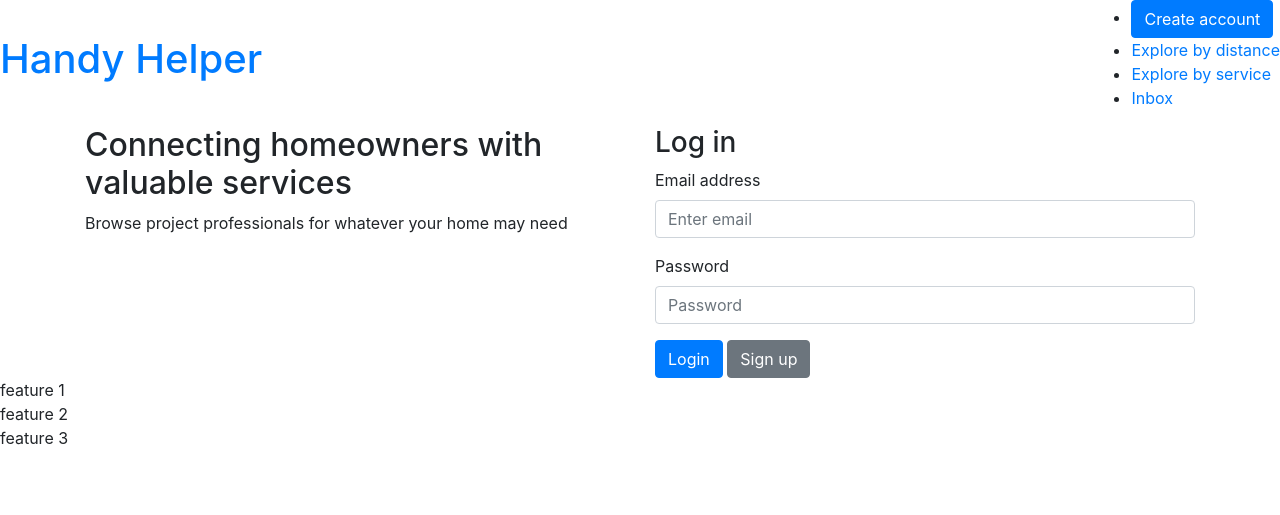
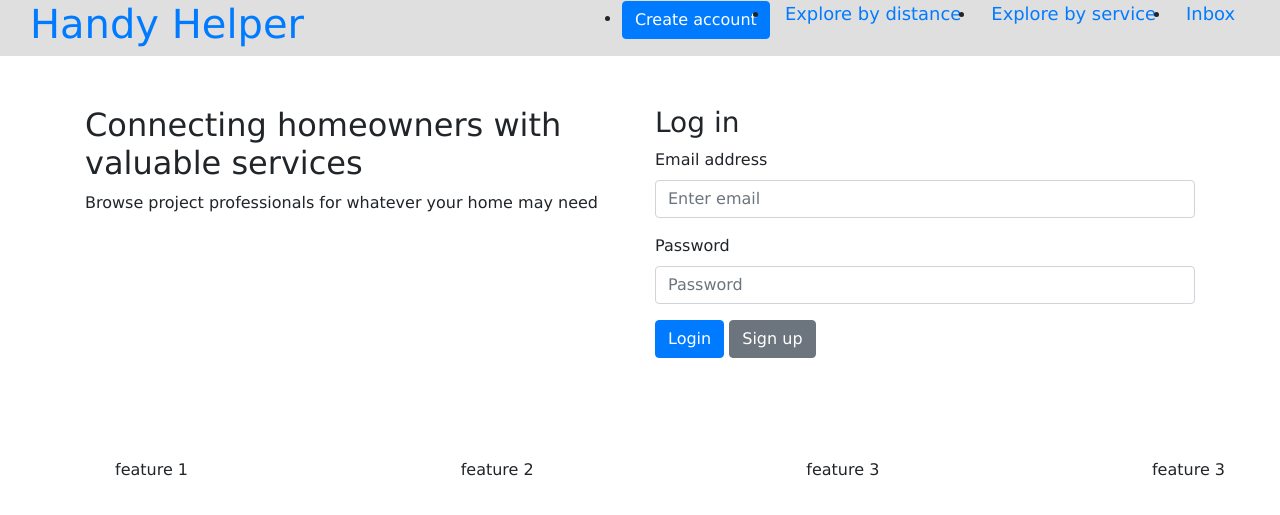
Before and after one commit to aimtruong/handy-helper, a web app: file public/home.html in a window 1280 px wide. Shown: the top 515 px of the page. Run offline with its HTML, style and script files only (its server is not run), Linux system fonts and the light colour scheme; some libraries are stand-ins or nearby versions.

Commit message:
update static html and css

```diff
--- a/public/home.html
+++ b/public/home.html
@@ -18,7 +18,6 @@
         <nav>
             <ul>
                 <li>
-                    <!-- + Javscript for sign up modal -->
                     <button type="button" class="btn btn-primary" data-toggle="modal" data-target="#exampleModalCenter">
                         Create account
                     </button>
@@ -84,9 +83,10 @@
         </div>
     </section>
 
-    <section class="featured">
+    <section class="featured container">
         <article>feature 1</article>
         <article>feature 2</article>
+        <article>feature 3</article>
         <article>feature 3</article>
     </section>
 
--- a/public/style.css
+++ b/public/style.css
@@ -1,8 +1,32 @@
+body {
+    font-family:'Lucida Sans', 'Lucida Sans Regular', 'Lucida Grande', 'Lucida Sans Unicode', Geneva, Verdana, sans-serif;
+}
+
 header {
     display: flex;
     justify-content: space-between;
     align-items: center;
     flex-wrap: wrap;
+    background-color: rgb(223, 223, 223);
+    padding: 0 30px;
+    margin-bottom: 50px;
+}
+
+header nav ul li a {
+    text-decoration: none;
+}
+
+header nav ul {
+    display: flex;
+    flex-wrap: wrap;
+    justify-content: space-between;
+    justify-content: center;
+}
+
+header nav ul li a {
+    padding: 10px 15px;
+    font-weight: 200;
+    font-size: 1.4vw;
 }
 
 .hero {
@@ -16,3 +40,11 @@ header {
     padding-left: 60px;
     padding-right: 5px;
 }
+
+.featured {
+    display: flex;
+    flex: wrap;
+    justify-content: space-between;
+    align-items: center;
+    margin: 100px;
+}
```
